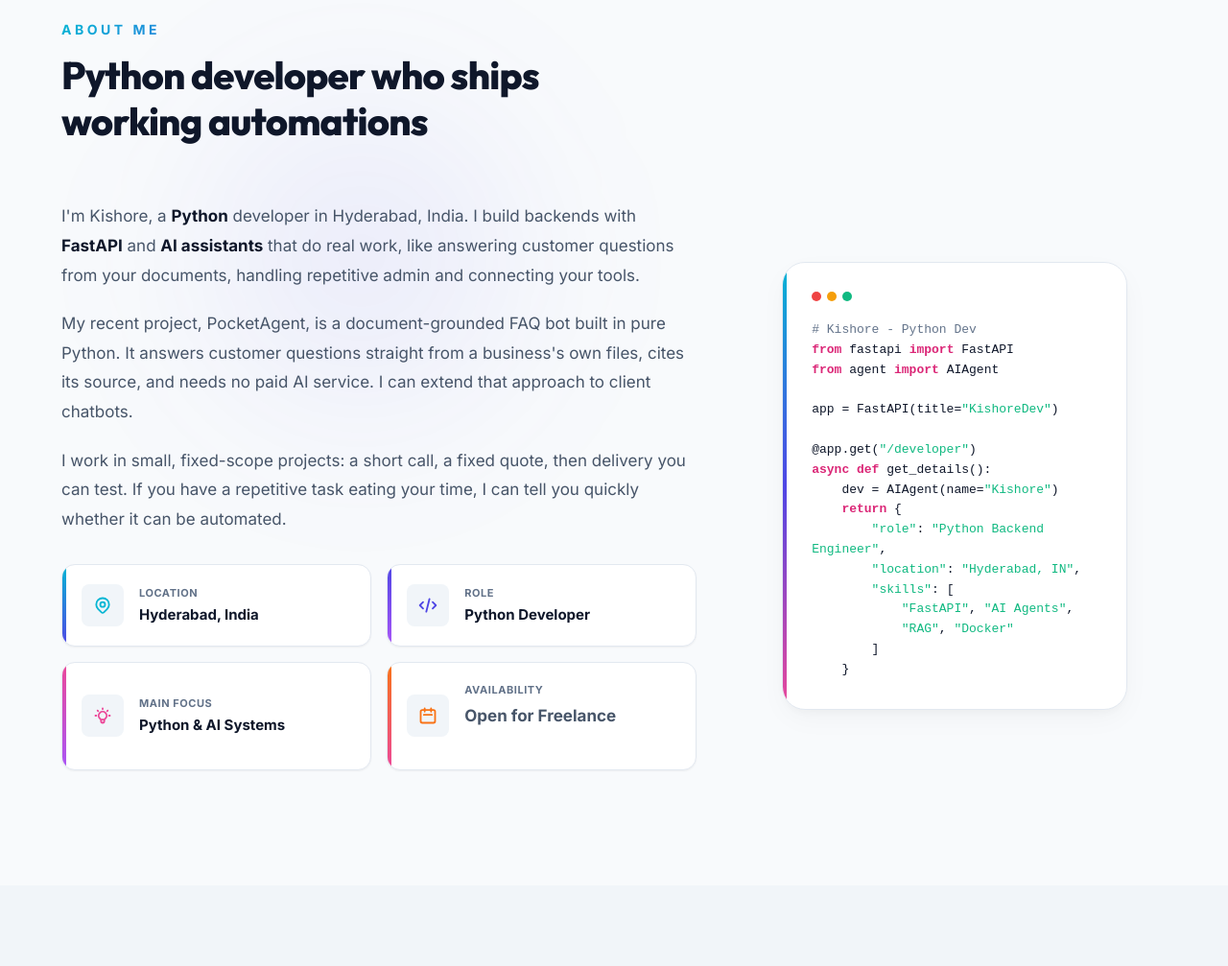
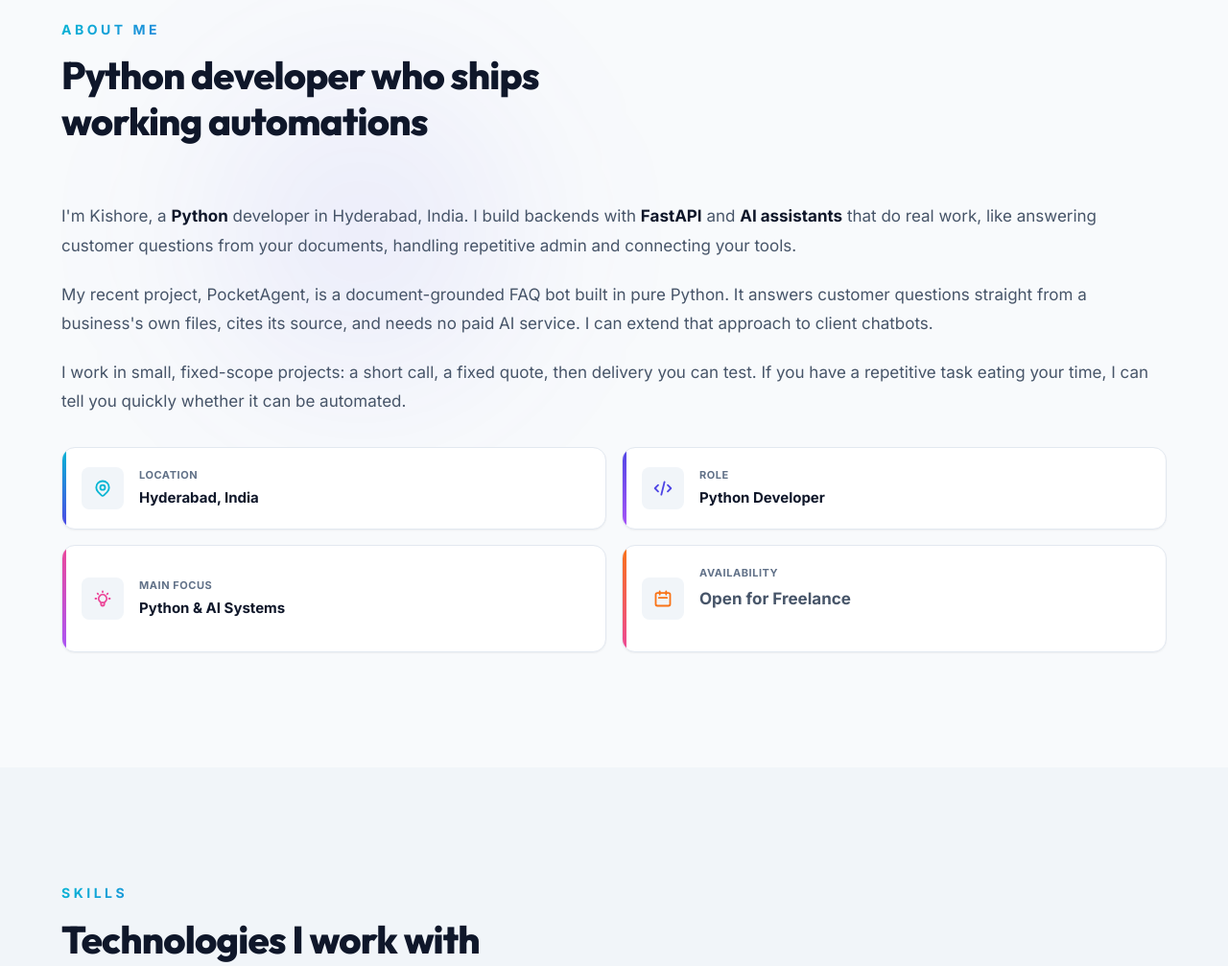
Before and after one commit to kishorejorige/kishorejorige.github.io, a plain HTML site: page index.html in a window 1280 px wide. Shown: the part 900-1907 px from the top of the page at 96% size. Drawn offline with Linux system fonts and the light colour scheme; animation ran at ten frames a second.

Commit message:
refactor: remove code editor illustration from about section

```diff
--- a/index.html
+++ b/index.html
@@ -242,34 +242,6 @@
                   <span class="about-info-label">Availability</span>
                   <p class="about-info-value">Open for Freelance</p>
                 </div>
-              </div>
-            </div>
-          </div>
-
-          <div class="about-illustration fade-in delay-200" aria-hidden="true">
-            <!-- Simulated Code Window -->
-            <div class="illustration-card">
-              <div class="code-window-header">
-                <div class="code-dot red"></div>
-                <div class="code-dot yellow"></div>
-                <div class="code-dot green"></div>
-              </div>
-              <div class="code-content">
-                <span class="code-comment"># Kishore - Python Dev</span><br>
-                <span class="code-keyword">from</span> fastapi <span class="code-keyword">import</span> FastAPI<br>
-                <span class="code-keyword">from</span> agent <span class="code-keyword">import</span> AIAgent<br><br>
-                app = FastAPI(title=<span class="code-string">"KishoreDev"</span>)<br><br>
-                @app.get(<span class="code-string">"/developer"</span>)<br>
-                <span class="code-keyword">async def</span> get_details():<br>
-                &nbsp;&nbsp;&nbsp;&nbsp;dev = AIAgent(name=<span class="code-string">"Kishore"</span>)<br>
-                &nbsp;&nbsp;&nbsp;&nbsp;<span class="code-keyword">return</span> {<br>
-                &nbsp;&nbsp;&nbsp;&nbsp;&nbsp;&nbsp;&nbsp;&nbsp;<span class="code-string">"role"</span>: <span class="code-string">"Python Backend Engineer"</span>,<br>
-                &nbsp;&nbsp;&nbsp;&nbsp;&nbsp;&nbsp;&nbsp;&nbsp;<span class="code-string">"location"</span>: <span class="code-string">"Hyderabad, IN"</span>,<br>
-                &nbsp;&nbsp;&nbsp;&nbsp;&nbsp;&nbsp;&nbsp;&nbsp;<span class="code-string">"skills"</span>: [<br>
-                &nbsp;&nbsp;&nbsp;&nbsp;&nbsp;&nbsp;&nbsp;&nbsp;&nbsp;&nbsp;&nbsp;&nbsp;<span class="code-string">"FastAPI"</span>, <span class="code-string">"AI Agents"</span>,<br>
-                &nbsp;&nbsp;&nbsp;&nbsp;&nbsp;&nbsp;&nbsp;&nbsp;&nbsp;&nbsp;&nbsp;&nbsp;<span class="code-string">"RAG"</span>, <span class="code-string">"Docker"</span><br>
-                &nbsp;&nbsp;&nbsp;&nbsp;&nbsp;&nbsp;&nbsp;&nbsp;]<br>
-                &nbsp;&nbsp;&nbsp;&nbsp;}
               </div>
             </div>
           </div>
--- a/styles.css
+++ b/styles.css
@@ -699,12 +699,6 @@ header.scrolled {
   align-items: center;
 }
 
-@media (min-width: 768px) {
-  .about-grid {
-    grid-template-columns: 3fr 2fr;
-  }
-}
-
 .about-text p {
   font-size: 17px;
   line-height: 1.8;
```
